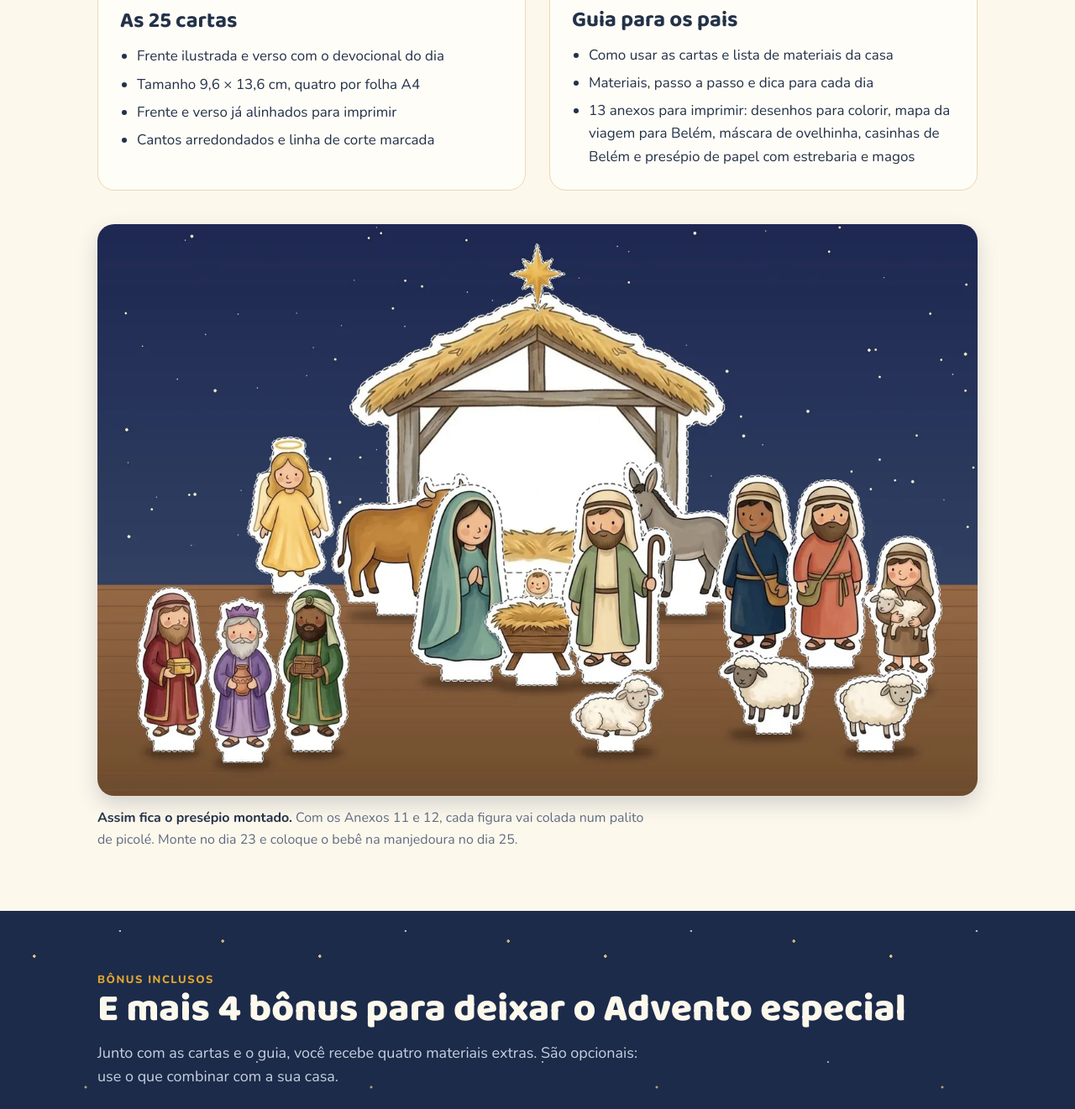
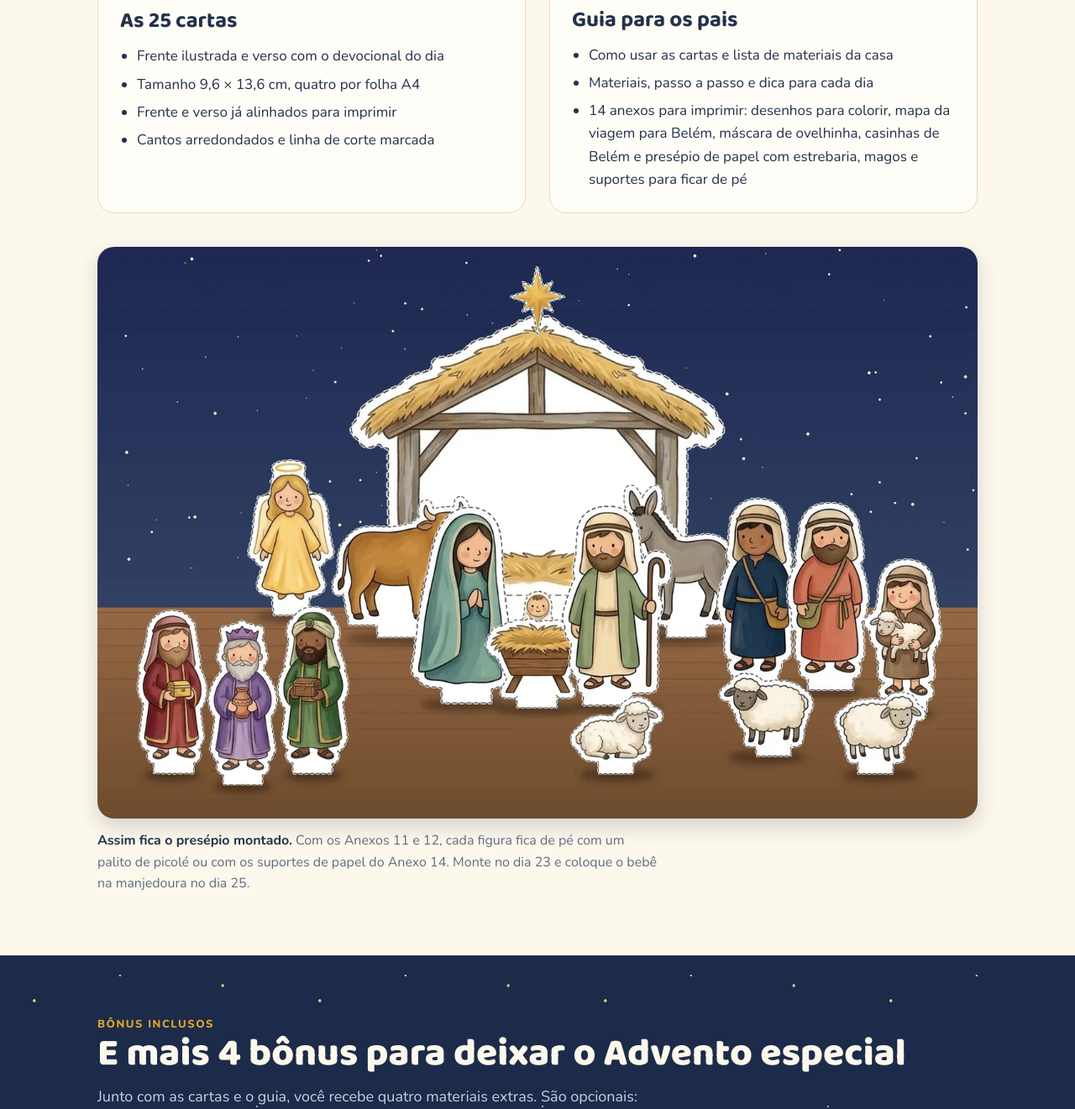
Before and after one commit to ElisaSchulz/educacao-infantil, a plain HTML site: page a-promessa/index.html in a window 1280 px wide. Shown: the part 3204-4525 px from the top of the page at 84% size. Drawn offline with nearby package versions, Linux system fonts and the light colour scheme.

Commit message:
Página A Promessa: guia com 14 anexos (suportes do presépio)
Co-Authored-By: Claude Opus 5.5 <noreply@anthropic.com>
Claude-Session: https://claude.ai/code/session_016oRga98MG3cbd26hTK2Dhi

```diff
--- a/a-promessa/index.html
+++ b/a-promessa/index.html
@@ -320,13 +320,13 @@ footer .wrap { display: grid; gap: 6px; }
           <ul>
             <li>Como usar as cartas e lista de materiais da casa</li>
             <li>Materiais, passo a passo e dica para cada dia</li>
-            <li>13 anexos para imprimir: desenhos para colorir, mapa da viagem para Belém, máscara de ovelhinha, casinhas de Belém e presépio de papel com estrebaria e magos</li>
+            <li>14 anexos para imprimir: desenhos para colorir, mapa da viagem para Belém, máscara de ovelhinha, casinhas de Belém e presépio de papel com estrebaria, magos e suportes para ficar de pé</li>
           </ul>
         </article>
       </div>
       <figure class="montado">
         <img src="img/presepio-montado.webp" alt="Presépio de papel montado sobre uma mesa: a estrebaria com a estrela, Maria, José, o bebê na manjedoura, o boi, o burro, o anjo, os pastores, as ovelhas e os três magos." loading="lazy" width="1400" height="910">
-        <figcaption><strong>Assim fica o presépio montado.</strong> Com os Anexos 11 e 12, cada figura vai colada num palito de picolé. Monte no dia 23 e coloque o bebê na manjedoura no dia 25.</figcaption>
+        <figcaption><strong>Assim fica o presépio montado.</strong> Com os Anexos 11 e 12, cada figura fica de pé com um palito de picolé ou com os suportes de papel do Anexo 14. Monte no dia 23 e coloque o bebê na manjedoura no dia 25.</figcaption>
       </figure>
     </div>
   </section>
@@ -401,7 +401,7 @@ footer .wrap { display: grid; gap: 6px; }
         <p class="big"><span>R$</span>9,90</p>
         <ul>
           <li>25 cartas em PDF, frente e verso</li>
-          <li>Guia para os pais com 13 anexos</li>
+          <li>Guia para os pais com 14 anexos</li>
           <li>4 bônus: calendário de parede, caixinha das cartas, cartas com furo e livreto do Advento</li>
           <li>Pagamento por Pix ou cartão</li>
           <li>Acesso liberado por e-mail logo após o pagamento</li>
```
Also changed, not shown: 1 other file.
